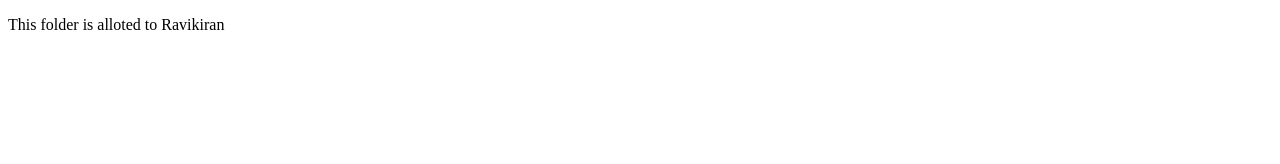
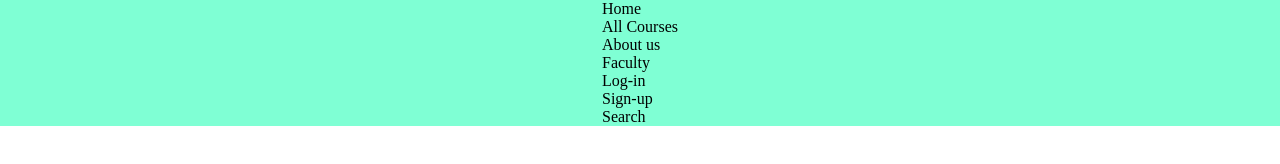
Before and after one commit to YASH-S77/TRAY-PROJECT-1.0, a plain HTML site: page HOMEPAGE/homepage.html in a window 1280 px wide. Drawn offline with Linux system fonts and the light colour scheme.

Commit message:
navbar started

```diff
--- a/HOMEPAGE/homepage.css
+++ b/HOMEPAGE/homepage.css
@@ -0,0 +1,13 @@
+*{
+    margin: 0;
+    padding: 0;
+}
+#navbar{
+    background-color: aquamarine;
+    display: flex;
+    align-content: center;
+    justify-content: center;
+}
+.nav-items{
+    list-style-type: none;
+}
--- a/HOMEPAGE/homepage.html
+++ b/HOMEPAGE/homepage.html
@@ -3,9 +3,23 @@
 <head>
     <meta charset="UTF-8">
     <meta name="viewport" content="width=device-width, initial-scale=1.0">
-    <title>Document</title>
+    <link rel="stylesheet" href="homepage.css">
+    <title>TRAY Education</title>
 </head>
 <body>
-    <p>This folder is alloted to Ravikiran </p>
+    <!-- This is code for navbar -->
+    <header>
+        <div id="navbar">
+            <ul>
+                <li class="nav-items">Home</li>
+                <li class="nav-items">All Courses</li>
+                <li class="nav-items">About us</li>
+                <li class="nav-items">Faculty</li>
+                <li class="nav-items">Log-in</li>
+                <li class="nav-items">Sign-up</li>
+                <li class="nav-items">Search</li>
+            </ul>
+        </div>
+    </header>
 </body>
 </html>
```
